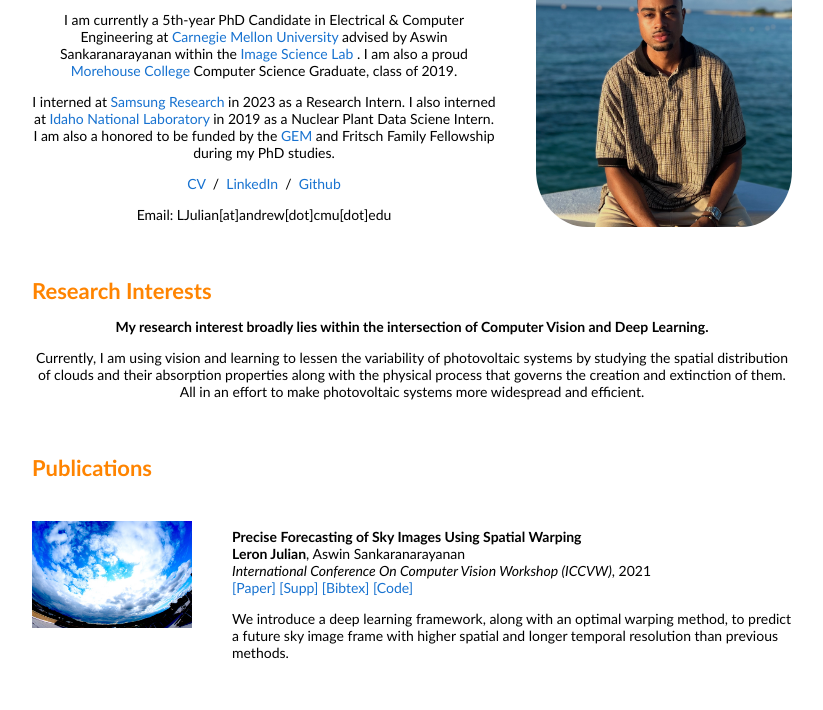
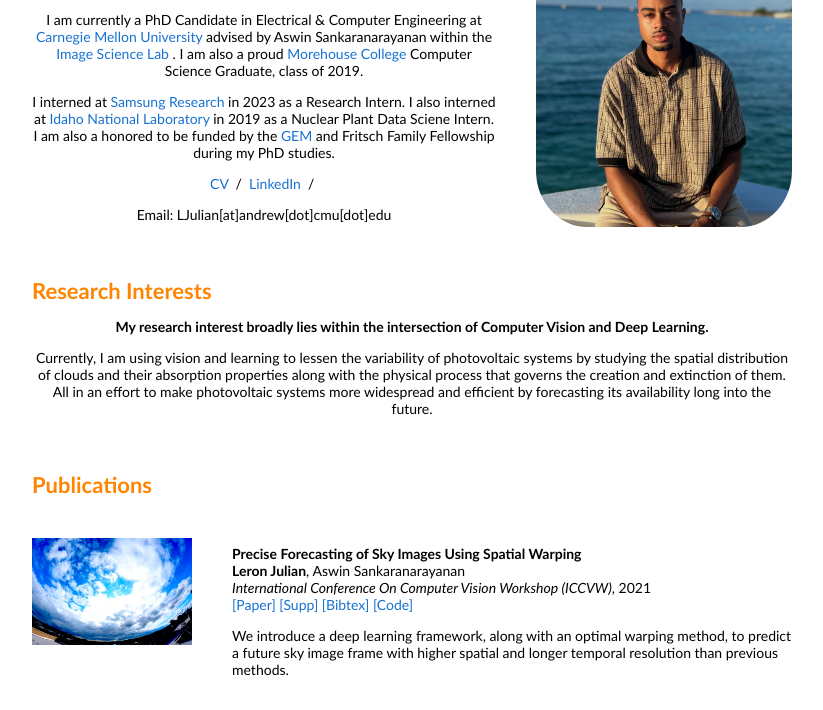
Before and after one commit to leronjulian/leronjulian.github.io, a plain HTML site: page index.html in a window 1280 px wide. Shown: the part 90-800 px from the top of the page, without its empty margins (228-1051 px from the left). Drawn offline with Linux system fonts and the light colour scheme.

Commit message:
Update index.html

```diff
--- a/index.html
+++ b/index.html
@@ -23,7 +23,7 @@
                 <p class="name" style="text-align: center;">
                   Leron Julian
                 </p>
-                <p style="text-align:center">I am currently a 5th-year PhD Candidate in Electrical & Computer Engineering at <a href="https://www.ece.cmu.edu/" target="_blank"> Carnegie Mellon University</a>
+                <p style="text-align:center">I am currently a PhD Candidate in Electrical & Computer Engineering at <a href="https://www.ece.cmu.edu/" target="_blank"> Carnegie Mellon University</a>
                     advised by Aswin Sankaranarayanan within the <a href="http://imagesci.ece.cmu.edu/" target="_blank"> Image Science Lab  </a>.
                     I am also a proud <a href="https://morehouse.edu/" target="_blank"> Morehouse College </a> Computer Science Graduate, class of 2019. </p>
 
@@ -38,7 +38,7 @@
                 <p style="text-align:center">
                   <a href="data/Leron_Julian_CV.pdf" target="_blank">CV</a> &nbsp;/&nbsp;
                   <a href="https://www.linkedin.com/in/leronjulian/" target="_blank">LinkedIn</a> &nbsp;/&nbsp;
-                  <a href="https://github.com/leronjulian/" target="_blank">Github</a>
+<!--                   <a href="https://github.com/leronjulian/" target="_blank">Github</a> -->
                 </p>
 
                 <p style="text-align:center">
@@ -59,7 +59,7 @@
                   <p style="text-align:center"><strong>My research interest broadly lies within the intersection of Computer Vision and Deep Learning.</strong></p>
 
                   <p style="text-align:center"> Currently, I am using vision and learning to lessen the variability of photovoltaic systems by studying the spatial distribution of clouds and their absorption properties
-							    along with the physical process that governs the creation and extinction of them. All in an effort to make photovoltaic systems more widespread and efficient. </p>
+							    along with the physical process that governs the creation and extinction of them. All in an effort to make photovoltaic systems more widespread and efficient by forecasting its availability long into the future. </p>
               </td>
             </tr>
           </tbody></table>
```
